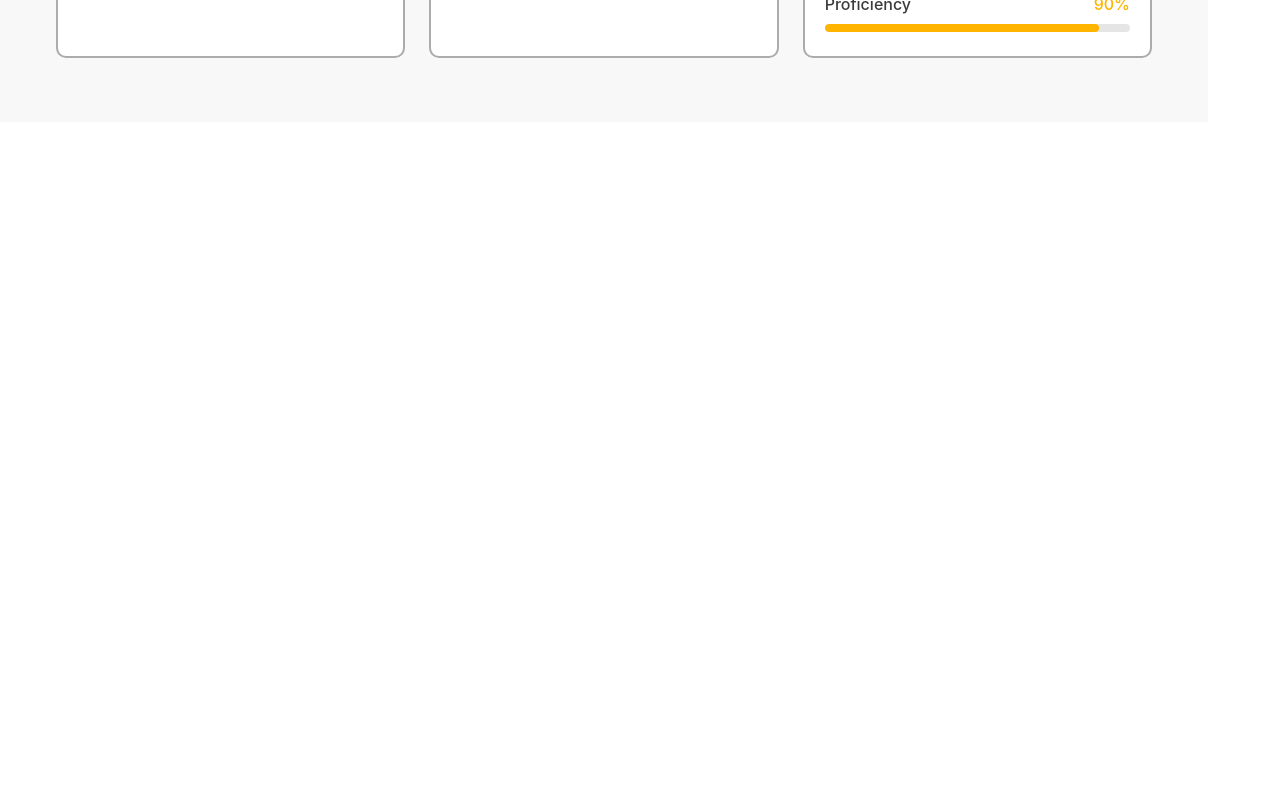
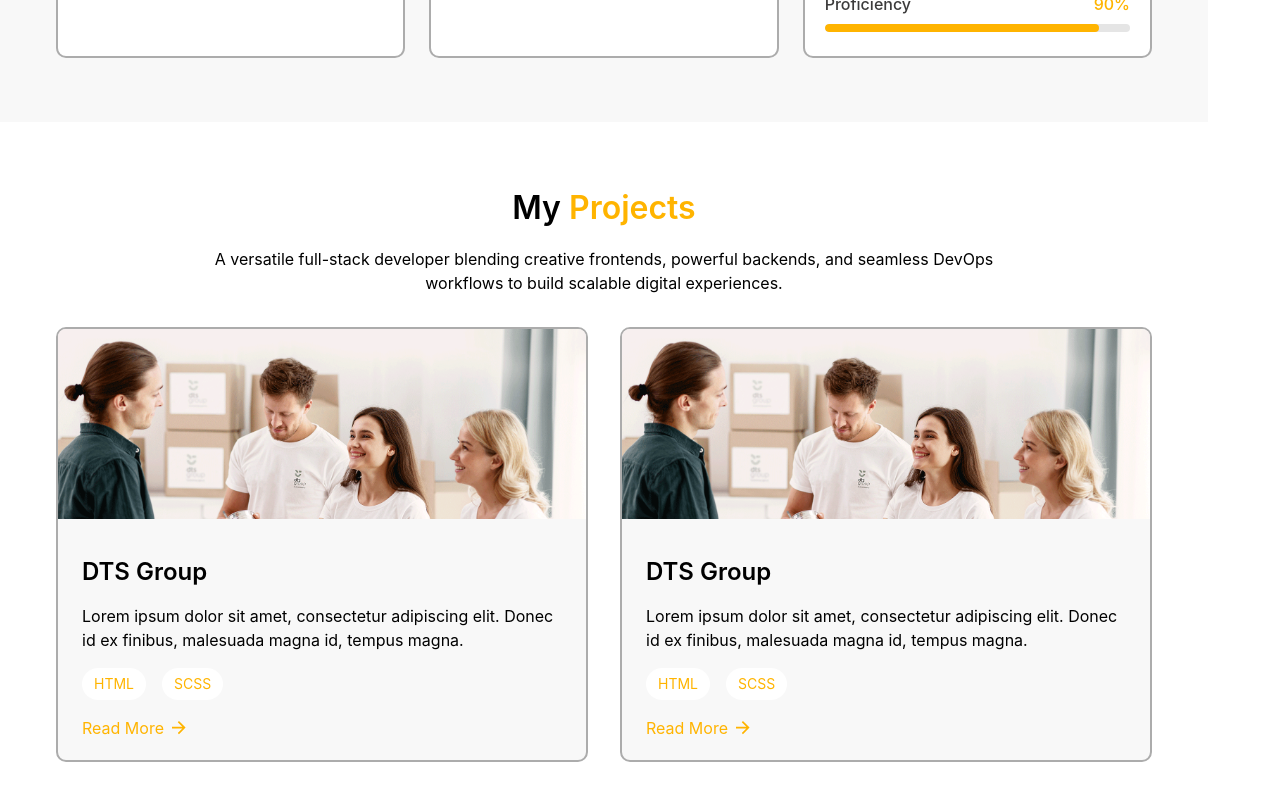
Before and after one commit to Binara93Lokuliyanage/binara-portfolio, a Next.js app: page / in a window 1280 px wide. Shown: the part 1218-2018 px from the top of the page. Before the commit the page ends 1340 px from the top, so only its background shows below. Built offline with nearby package versions, Linux system fonts and the light colour scheme.

Commit message:
projects page done

```diff
--- a/src/app/globals.scss
+++ b/src/app/globals.scss
@@ -29,3 +29,4 @@ body {
 @import "../styles/sidebar.scss";
 @import "../styles/home.scss";
 @import "../styles/skills.scss";
+@import "../styles/projects.scss";
--- a/src/app/page.tsx
+++ b/src/app/page.tsx
@@ -66,6 +66,7 @@
 
 
 import HomeSection from "@/components/sections/home";
+import ProjectsSection from "@/components/sections/projects";
 import SkillSection from "@/components/sections/skills";
 
 export default function Page() {
@@ -73,6 +74,7 @@ export default function Page() {
     <main>
       <HomeSection />
       <SkillSection />
+      <ProjectsSection />
     </main>
   );
 }
--- /dev/null
+++ b/src/components/sections/projects.tsx
@@ -0,0 +1,87 @@
+import Image from "next/image";
+
+const ProjectsSection = () => {
+    return (
+        <section id="projects" className="section-padding-top section-padding-bottom">
+            <div className="container text-center">
+                <h2>
+                    My <span className="highlight">Projects</span>
+                </h2>
+                <p className="description-text">
+                    A versatile full-stack developer blending creative frontends, powerful backends, and seamless DevOps workflows to build scalable digital experiences.
+                </p>
+                <div className="projects-wrapper">
+                    <div className="card">
+                        <div className="image-wrapper">
+                            <Image
+                                src="/projects/project-image.png"
+                                alt="Project Image"
+                                width={1000}
+                                height={1000}
+                            />
+                        </div>
+                        <div className="details-wrapper">
+                            <h3>DTS Group</h3>
+                            <p>Lorem ipsum dolor sit amet, consectetur adipiscing elit. Donec id ex finibus, malesuada magna id, tempus magna.</p>
+                            <div className="tech-items-wrapper">
+                                <div className="item">
+                                    HTML
+                                </div>
+                                <div className="item">
+                                    SCSS
+                                </div>
+                            </div>
+                            <a href="#">
+                                Read More
+                                <Image
+                                    src="/icons/btn-arrow-yellow.svg"
+                                    alt="Arrow"
+                                    width={16}
+                                    height={16}
+                                    className="btn-arrow"
+                                />
+                            </a>
+                        </div>
+                    </div>
+
+                    <div className="card">
+                        <div className="image-wrapper">
+                            <Image
+                                src="/projects/project-image.png"
+                                alt="Project Image"
+                                width={1000}
+                                height={1000}
+                            />
+                        </div>
+                        <div className="details-wrapper">
+                            <h3>DTS Group</h3>
+                            <p>Lorem ipsum dolor sit amet, consectetur adipiscing elit. Donec id ex finibus, malesuada magna id, tempus magna.</p>
+                            <div className="tech-items-wrapper">
+                                <div className="item">
+                                    HTML
+                                </div>
+                                <div className="item">
+                                    SCSS
+                                </div>
+                            </div>
+                            <a href="#">
+                                Read More
+                                <Image
+                                    src="/icons/btn-arrow-yellow.svg"
+                                    alt="Arrow"
+                                    width={16}
+                                    height={16}
+                                    className="btn-arrow"
+                                />
+                            </a>
+                        </div>
+                    </div>
+                </div>
+            </div>
+
+
+        </section>
+    );
+};
+
+export default ProjectsSection;
--- /dev/null
+++ b/src/styles/projects.scss
@@ -0,0 +1,72 @@
+.projects-wrapper {
+    padding-top: 2rem;
+    display: grid;
+    grid-template-columns: 1fr 1fr;
+    gap: 2rem;
+
+    .card {
+        background-color: var(--off-white);
+        border-color: var(--dark-grey);
+        overflow: hidden;
+
+        .image-wrapper {
+            width: 100%;
+            height: 190px;
+
+
+            img {
+                width: 100%;
+                height: 100%;
+                object-fit: cover;
+            }
+        }
+
+        .details-wrapper {
+            justify-content: flex-start;
+            align-items: flex-start;
+            text-align: left;
+            padding: 20px 24px;
+            display: flex;
+            flex-direction: column;
+            gap: 1rem;
+
+            h3 {
+                font-weight: 600;
+            }
+
+            a {
+                color: var(--primary);
+                display: flex;
+                gap: 0.5rem;
+                justify-content: center;
+                align-items: center;
+                height: 24px;
+                transition: all 0.8s ease;
+
+                .btn-arrow {
+                    transition: transform 0.8s ease;
+                    width: 14px;
+                    height: auto;
+                }
+
+                &:hover .btn-arrow {
+                    transform: translateX(4px);
+                }
+            }
+
+            .tech-items-wrapper {
+                display: flex;
+                width: 100%;
+                gap: 1rem;
+
+                .item {
+                    padding: 4px 12px;
+                    border-radius: 20px;
+                    background-color: var(--white);
+                    color: var(--primary);
+                    font-size: 14px;
+                }
+            }
+        }
+    }
+}
```
Also changed, not shown: public/icons/btn-arrow-yellow.svg (added), public/projects/project-image.png (added).
